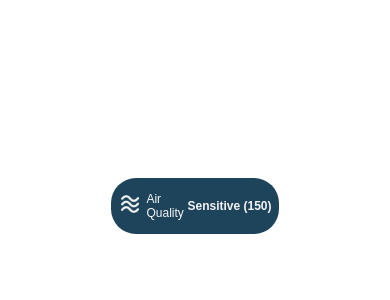
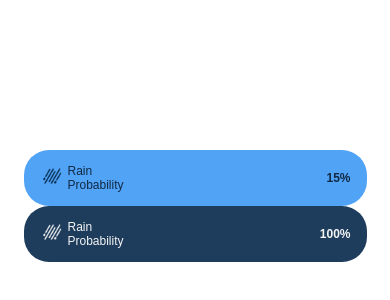
Before and after one commit to Hideyoshizane/WezaReport, a Next.js app: page /test in a window 390 px wide. Shown: the part 216-516 px from the top of the page. Built offline with nearby package versions, Linux system fonts and the light colour scheme.

Commit message:
rain probability

```diff
--- a/pages/test.js
+++ b/pages/test.js
@@ -1,12 +1,14 @@
 import React from 'react';
-import UVIndex from '../src/components/UV/UVIndex';
+import UVIndex from '../src/components/UVIndex/UVIndex';
 import AirQuality from '../src/components/AirQuality/AirQuality';
+import RainProbability from '../src/components/RainProbability/RainProbability';
 import '../styles/globals.css';
 
 export default function Main() {
 	return (
 		<div>
-			<AirQuality AQI={150} darkMode={true} />
+			<RainProbability percentage={15} darkMode={false} />
+			<RainProbability percentage={100} darkMode={true} />
 		</div>
 	);
 }
--- a/src/components/AirQuality/AirQuality.jsx
+++ b/src/components/AirQuality/AirQuality.jsx
@@ -14,7 +14,7 @@ const AirQuality = ({ AQI, darkMode }) => {
 		if (value <= 100) return 'Moderate';
 		if (value <= 150) return 'Sensitive';
 		if (value <= 200) return 'Unhealthy';
-		if (value <= 300) return 'Very Unhealthy';
+		if (value <= 300) return 'Very Bad';
 		return 'Hazardous';
 	};
 	const containerStyle = darkMode ? styles.darkContainer : styles.lightContainer;
--- /dev/null
+++ b/src/components/RainProbability/RainProbability.jsx
@@ -0,0 +1,25 @@
+import React from 'react';
+import Image from 'next/image';
+
+import styles from './RainProbability.module.css';
+
+import lightIcon from '../../../public/assets/icons/light/rain.png';
+import darkIcon from '../../../public/assets/icons/dark/rain.png';
+
+const RainProbability = ({ percentage, darkMode }) => {
+	const containerStyle = darkMode ? styles.darkContainer : styles.lightContainer;
+	const textColor = darkMode ? styles.darkText : styles.lightText;
+	const icon = darkMode ? darkIcon : lightIcon;
+
+	return (
+		<div className={containerStyle}>
+			<div className={styles.titleWrapper}>
+				<Image src={icon} alt="Rain Probability Icon" className={styles.iconSize} priority />
+				<h1 className={`${styles.Title} ${textColor}`}>Rain Probability</h1>
+			</div>
+			<h2 className={`${styles.Text} ${textColor}`}>{percentage}%</h2>
+		</div>
+	);
+};
+
+export default RainProbability;
--- /dev/null
+++ b/src/components/RainProbability/RainProbability.module.css
@@ -0,0 +1,119 @@
+.darkContainer,
+.lightContainer {
+    border-radius: 25px;
+    display: flex;
+    flex-direction: column;
+    justify-content: center;
+    align-items: center;
+
+}
+
+
+.darkContainer {
+    background-color: #1E3D5C;
+}
+
+.lightContainer {
+    background-color: #51A3F5;
+}
+
+.darkText {
+    color: #F5F5F5;
+    padding: 0;
+    margin: 0;
+}
+
+.lightText {
+    color: #112A46;
+    padding: 0;
+    margin: 0;
+}
+
+.iconSize {
+    width: 32px;
+    height: 32px;
+}
+
+.titleWrapper {
+    display: flex;
+    gap: 8px;
+    align-items: center;
+}
+
+
+@media (max-width:640px) {
+
+    .darkContainer,
+    .lightContainer {
+        width: 343px;
+        height: 56px;
+        display: flex;
+        flex-direction: row;
+        align-items: center;
+        justify-content: space-between;
+
+        box-sizing: border-box;
+        padding: 0 16px;
+    }
+
+    .titleWrapper {
+        align-items: flex-start;
+        gap: 4px;
+    }
+
+    .iconSize {
+        width: 24px;
+        height: 24px;
+    }
+
+    .Title {
+        font-size: 12px;
+        font-weight: 500;
+        width: 41px;
+    }
+
+    .Text {
+        font-size: 12px;
+        font-weight: 600;
+    }
+
+
+}
+
+@media(min-width: 641px) and (max-width:1447px) {
+
+    .darkContainer,
+    .lightContainer {
+        width: 291px;
+        height: 110px;
+    }
+
+    .Title {
+        font-size: 24px;
+        font-weight: 500;
+    }
+
+    .Text {
+        font-size: 32px;
+        font-weight: 300;
+    }
+}
+
+@media (min-width: 1448px) {
+
+    .darkContainer,
+    .lightContainer {
+        width: 291px;
+        height: 110px;
+    }
+
+    .Title {
+        font-size: 24px;
+        font-weight: 500;
+    }
+
+    .Text {
+        font-size: 32px;
+        font-weight: 300;
+    }
+}
```
Also changed, not shown: pages/main.js (+9 -6 lines), src/components/WeatherFetch/WeatherFetch.jsx (+37 -35 lines), public/assets/icons/dark/rain.png (renamed from public/assets/icons/dark/rainDark.png), src/components/UVIndex/UVIndex.jsx (renamed from src/components/UV/UVIndex.jsx), src/components/UVIndex/UVIndex.module.css (renamed from src/components/UV/UVIndex.module.css).
